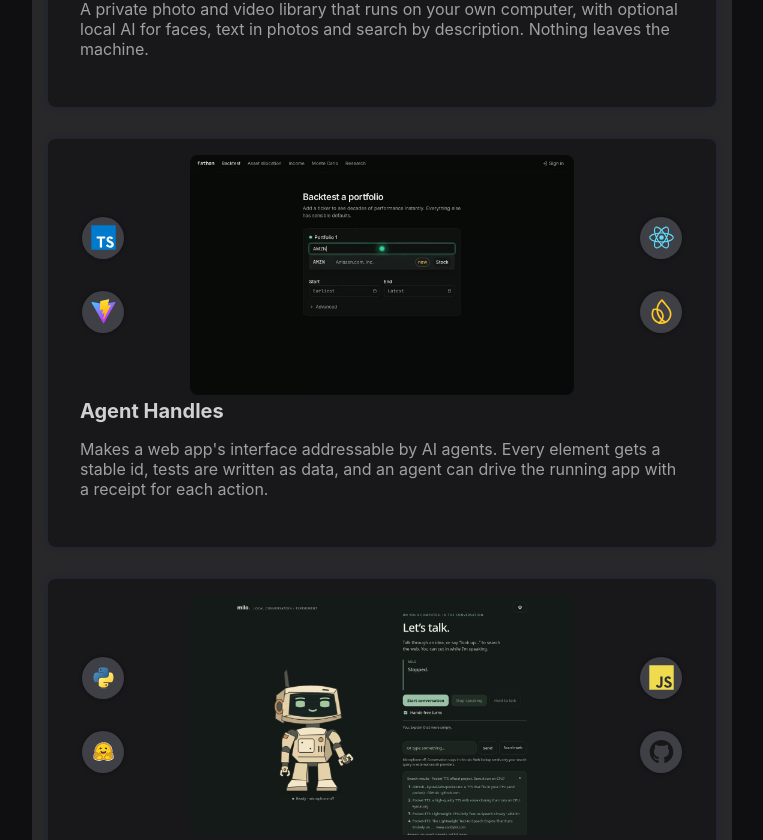
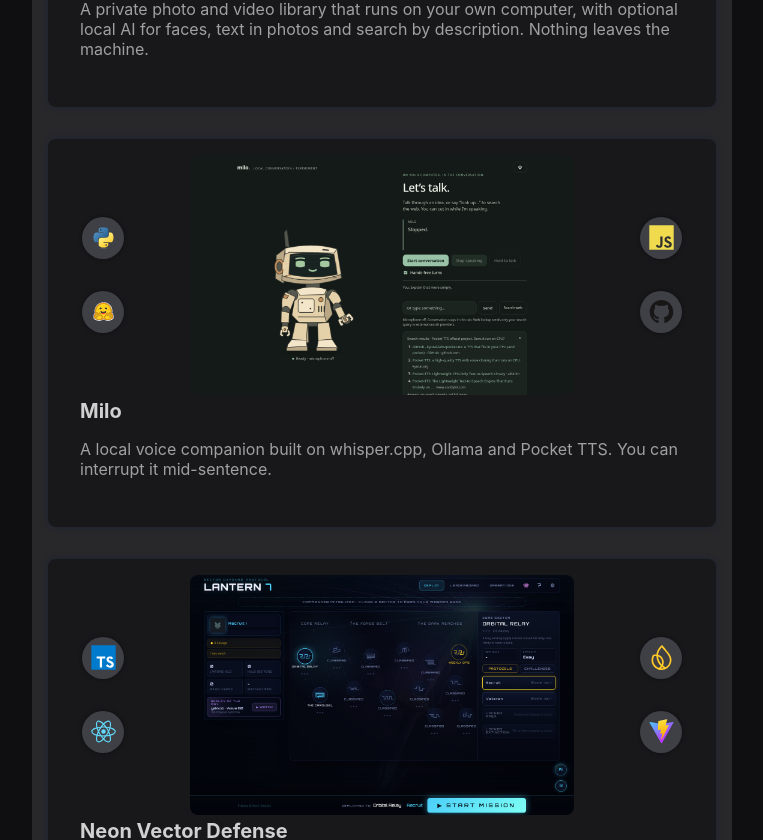
Before and after one commit to Calculator5329/Calculator5329.github.io, a React (Create React App) app: page / in a window 1280 px wide. Shown: the part 1513-2353 px from the top of the page, without its empty margins (516-1279 px from the left). Built offline with nearby package versions, Linux system fonts and the light colour scheme.

Commit message:
cards: drop Milo's 300 ms claim and the Agent Handles card until its flip
Co-Authored-By: Claude Opus 5.5 <noreply@anthropic.com>

```diff
--- a/src/components/Projects.js
+++ b/src/components/Projects.js
@@ -54,22 +54,9 @@ export default function Projects() {
       />
 
       <Project
-        title="Agent Handles"
-        image={`${process.env.PUBLIC_URL}/agent-handles.png`}
-        description="Makes a web app's interface addressable by AI agents. Every element gets a stable id, tests are written as data, and an agent can drive the running app with a receipt for each action."
-        link="https://agent-handles.web.app"
-        techIcons={[
-          icon("TypeScript", "TypeScript.svg"),
-          icon("Vite", "Vite.js.svg"),
-          icon("React", "React.svg"),
-          icon("Firebase", "Firebase.svg"),
-        ]}
-      />
-
-      <Project
         title="Milo"
         image={`${process.env.PUBLIC_URL}/milo.png`}
-        description="A local voice companion built on whisper.cpp, Ollama and Pocket TTS. You can interrupt it mid-sentence, and it starts talking about 300 ms after you stop."
+        description="A local voice companion built on whisper.cpp, Ollama and Pocket TTS. You can interrupt it mid-sentence."
         link="https://github.com/Calculator5329/milo"
         techIcons={[
           icon("Python", "Python.svg"),
```
